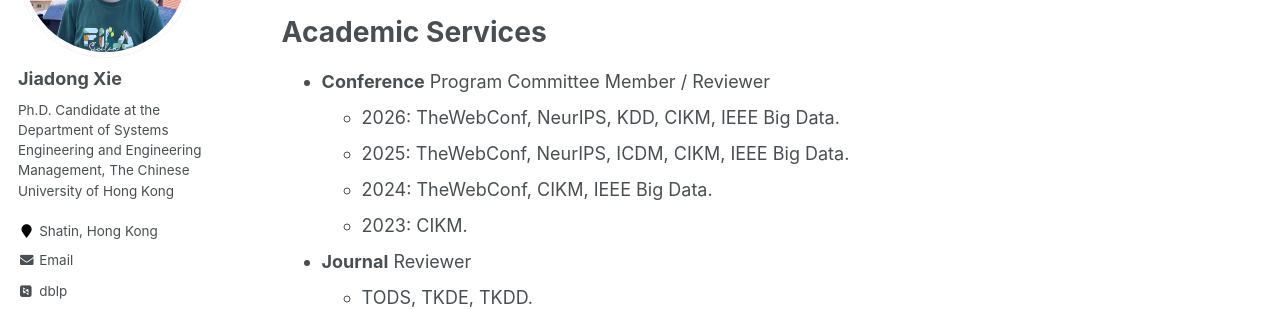
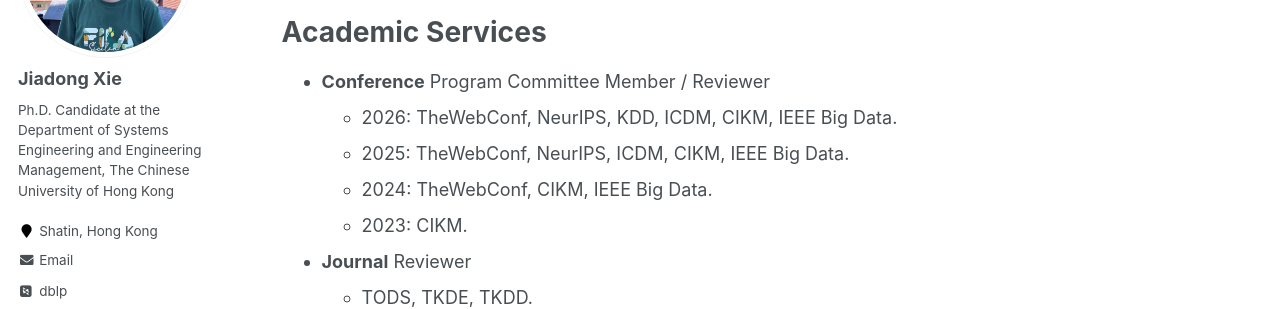
Before and after one commit to Xiejiadong/Xiejiadong.github.io, a Jekyll site: the page built from _pages/about.md, in a window 1280 px wide and 900 px high, scrolled down 2476 px. Shown: the part 153-462 px from the top of the window. Built offline with Jekyll 4.4.1, drawn with Linux system fonts in a browser that asks for light colours; some web fonts are replaced.

Commit message:
Update about.md

```diff
--- a/_pages/about.md
+++ b/_pages/about.md
@@ -335,7 +335,7 @@ Publications
 Academic Services
 ======
 - **Conference** Program Committee Member / Reviewer
-  - 2026: TheWebConf, NeurIPS, KDD, CIKM, IEEE Big Data.
+  - 2026: TheWebConf, NeurIPS, KDD, ICDM, CIKM, IEEE Big Data.
   - 2025: TheWebConf, NeurIPS, ICDM, CIKM, IEEE Big Data.
   - 2024: TheWebConf, CIKM, IEEE Big Data.
   - 2023: CIKM.
```
